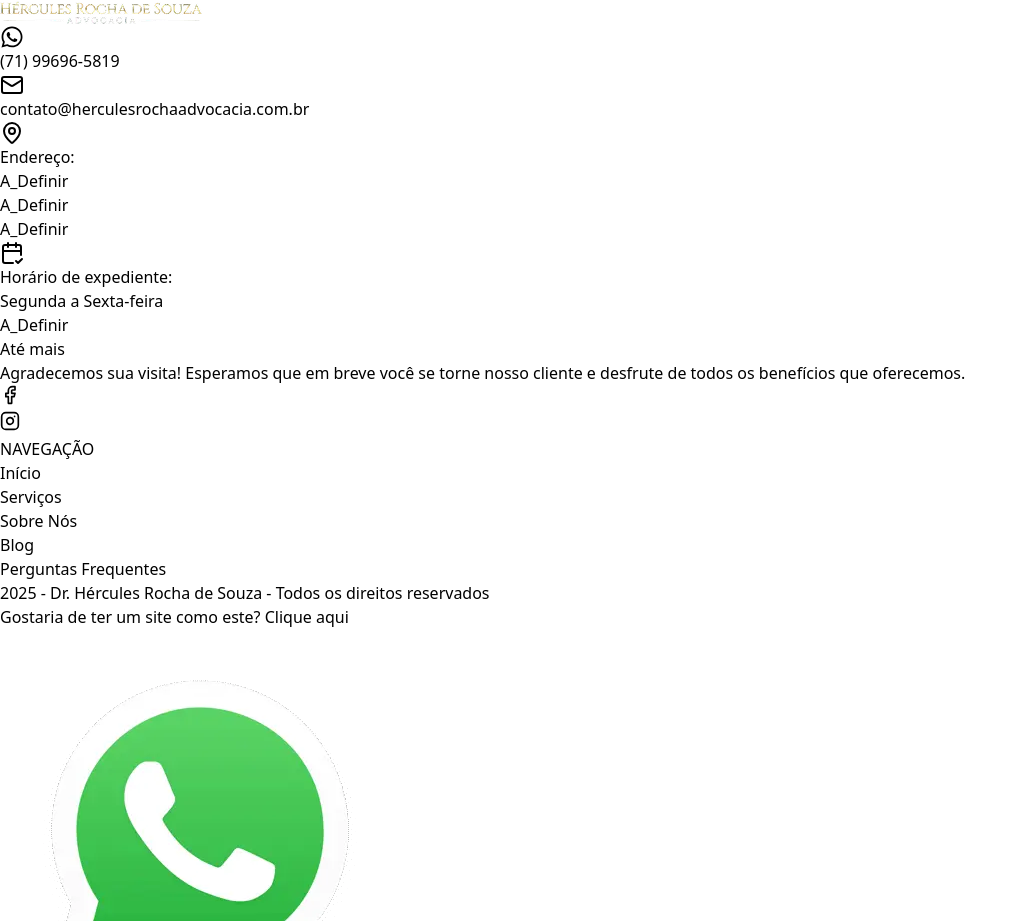
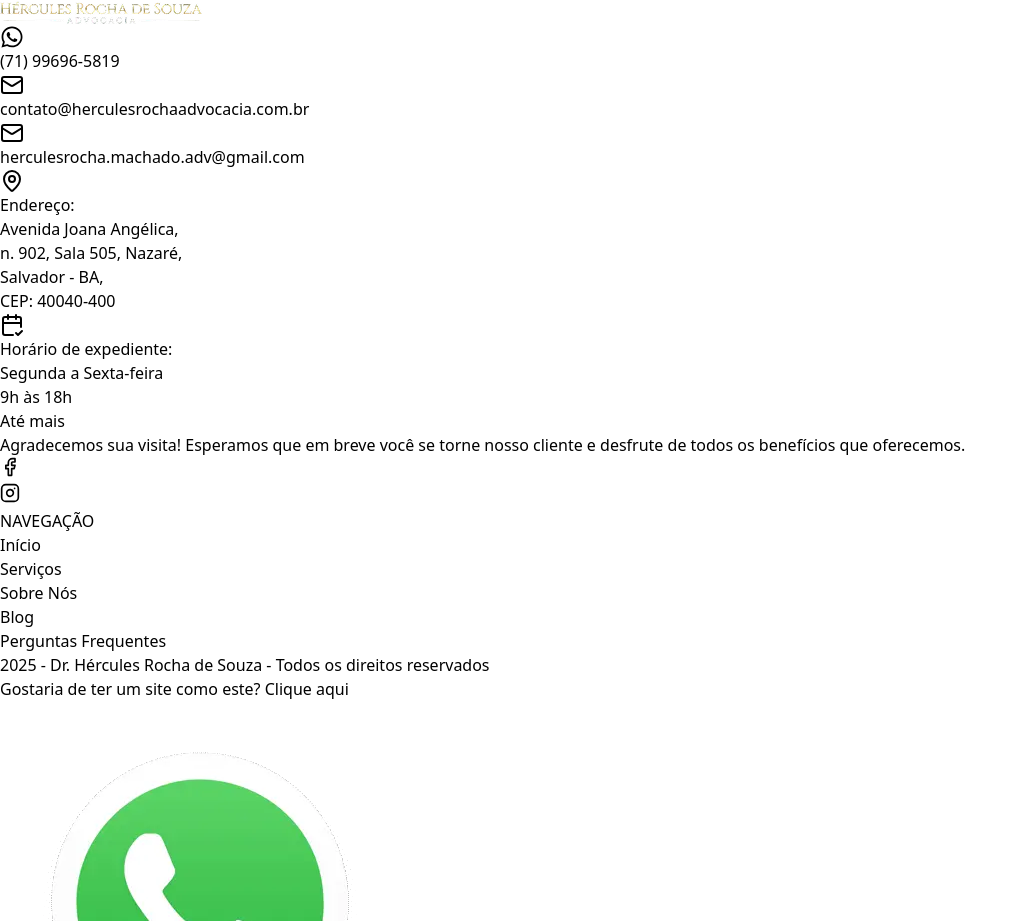
Before and after one commit to Paper-Street-Softwares/Dev-Template, a React (Vite) app: page / in a window 1280 px wide. Shown: the part 5579-6500 px from the top of the page, without its empty margins (0-1027 px from the left). Built offline with nearby package versions, Linux system fonts and the light colour scheme; no server answers; a web font is replaced by a local one.

Commit message:
fix: Finaliza site

```diff
--- a/src/components/sectionElements/footer/EmailFooter.jsx
+++ b/src/components/sectionElements/footer/EmailFooter.jsx
@@ -4,7 +4,7 @@ import MotionDivDownToUp from "../../animation/MotionDivDownToUp";
 import content from "../../../content/content";
 
 function EmailFooter({
-  emailTwo = false,
+  emailTwo = true,
   emailThree = false,
   emailFour = false,
   emailFive = false,
@@ -24,7 +24,9 @@ function EmailFooter({
           <div className="flex full gap-x-[12px] items-center opacity-90">
             <Mail />
 
-            <p className="text-paragraph2">{content.texts.infos.emailTwo}</p>
+            <p className="text-paragraph2">
+              herculesrocha.machado.adv@gmail.com{" "}
+            </p>
           </div>
         </MotionDivDownToUp>
       )}
--- a/src/components/sections/BlogPosts.jsx
+++ b/src/components/sections/BlogPosts.jsx
@@ -21,7 +21,7 @@ function BlogPosts() {
 
   return (
     <div>
-      <SectionArea className="bg-bgSectionDark" id="blog" paddingtop={false}>
+      <SectionArea className="bg-bgSectionDark" id="blog">
         <SectionWrapper>
           <SectionHeader
             className="text-center"
--- a/src/components/sections/Steps.jsx
+++ b/src/components/sections/Steps.jsx
@@ -21,7 +21,7 @@ export default function Steps({ colorMode }) {
   const bgClass = bgClasses[colorMode] || bgClasses.default;
   const titleColor = textClasses[colorMode] || textClasses.default;
   return (
-    <SectionArea className={`${bgClass}`} paddingbot={true}>
+    <SectionArea className={`${bgClass}`} paddingbot={false}>
       <SectionWrapper className="flex flex-col desktop1:flex-row-reverse gap-[40px] desktop2:gap-0 desktop1:justify-between">
         <MotionDivDownToUp className="relative w-[90%] desktop1:w-[415px] desktop2:w-[450px] flex justify-center rounded-xl shadow-custom-opacity shadow-shadowSteps/10">
           <img
--- a/src/content/content.jsx
+++ b/src/content/content.jsx
@@ -72,9 +72,10 @@ export const infos = {
   endereco: (
     <div>
       <p>Endereço:</p>
-      <p>A_Definir</p>
-      <p>A_Definir</p>
-      <p>A_Definir</p>
+      <p>Avenida Joana Angélica,</p>
+      <p>n. 902, Sala 505, Nazaré, </p>
+      <p>Salvador - BA,</p>
+      <p>CEP: 40040-400</p>
     </div>
   ),
   enderecoSecundario: (
@@ -89,7 +90,7 @@ export const infos = {
     <div>
       <p>Horário de expediente:</p>
       <p>Segunda a Sexta-feira</p>
-      <p>A_Definir</p>
+      <p>9h às 18h</p>
     </div>
   ),
   obs: <span className="italic">A Definir</span>,
```
